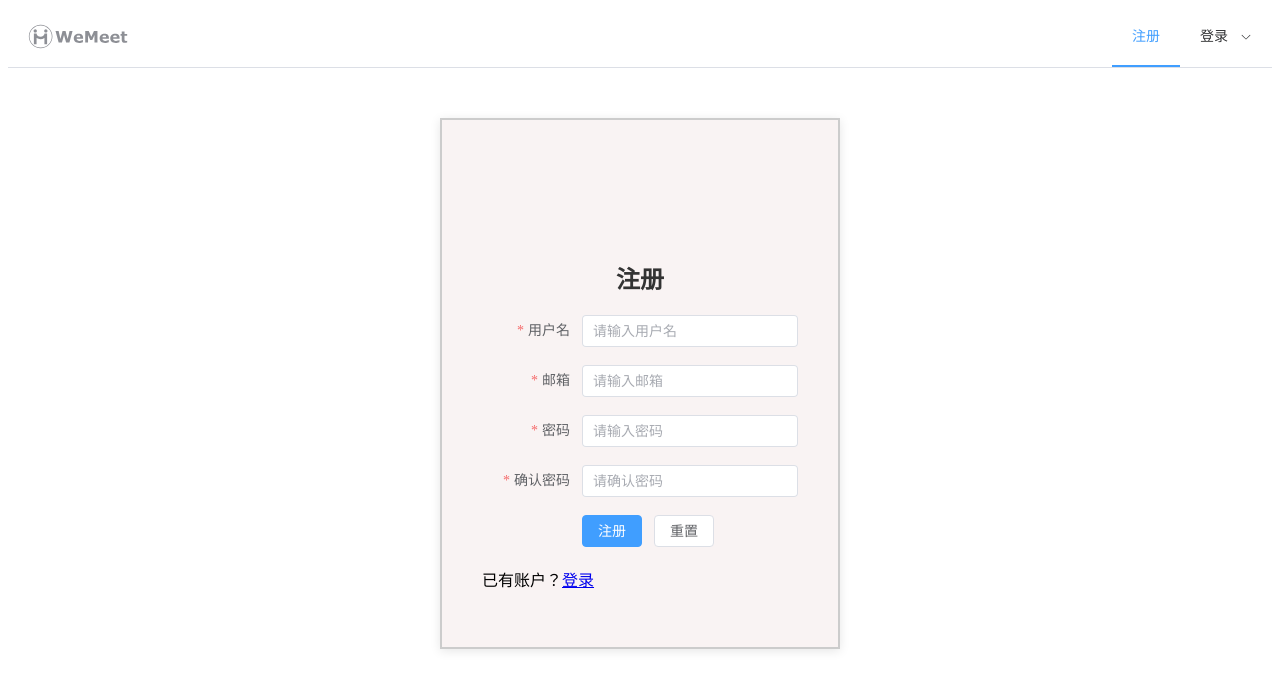
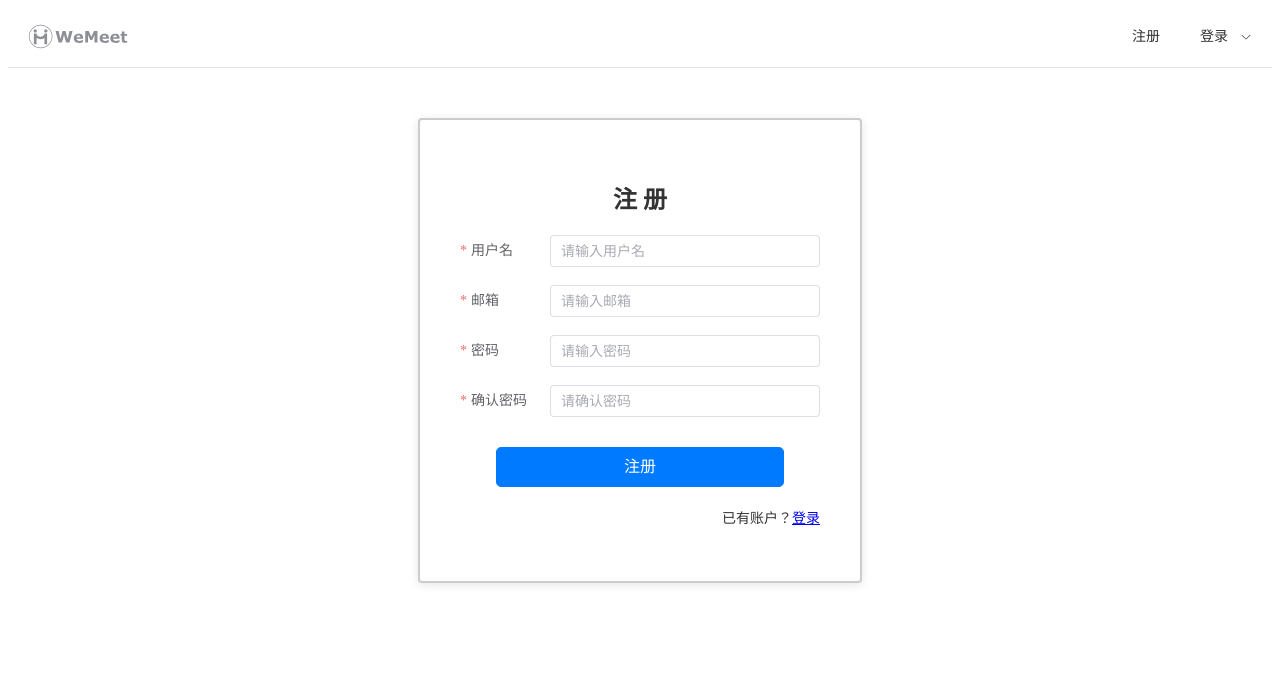
Before and after one commit to 3594643343/NewWebApp, a Vue app: page /register in a window 1280 px wide. Shown: the top 690 px of the page. Built offline with nearby package versions, Linux system fonts and the light colour scheme.

Commit message:
注册登录页面

```diff
--- a/package.json
+++ b/package.json
@@ -15,6 +15,7 @@
     "vue-router": "^4.4.5"
   },
   "devDependencies": {
+    "@types/node": "^22.10.1",
     "@vitejs/plugin-vue": "^5.2.1",
     "sass-embedded": "^1.81.0",
     "vite": "^6.0.1",
--- a/src/components/layouts/BaseHeader.vue
+++ b/src/components/layouts/BaseHeader.vue
@@ -13,21 +13,30 @@
           alt="Element logo"
         />
       </el-menu-item>
-      <el-menu-item index="1">注册</el-menu-item>
-      <el-sub-menu index="2">
+      <el-menu-item index="register">注册</el-menu-item>
+      <el-sub-menu index="login">
         <template #title>登录</template>
-        <el-menu-item index="2-1">邮箱登录</el-menu-item>
-        <el-menu-item index="2-2">账号登录</el-menu-item>
+        <el-menu-item index="email-login">邮箱登录</el-menu-item>
+        <el-menu-item index="account-login">账号登录</el-menu-item>
       </el-sub-menu>
     </el-menu>
 </template>
 
 <script lang="ts" setup>
 import { ref } from 'vue'
+import { useRouter } from 'vue-router';
 
+const router = useRouter();
 const activeIndex = ref('1')
 const handleSelect = (key: string, keyPath: string[]) => {
-console.log(key, keyPath)
+  console.log(key, keyPath)
+  if (key === 'register') {
+    router.push('/register')
+  } else if (key === 'email-login') {
+    router.push('/emaillogin')
+  } else if (key === 'account-login') {
+    router.push('/accountlogin')
+  }
 }
 </script>
 
--- a/src/router/index.js
+++ b/src/router/index.js
@@ -4,6 +4,8 @@ import button from '@/views/test/button.vue'
 import plusIcon from '@/views/test/plusIcon.vue'
 import test from '@/views/test/test.vue'
 import Register from '@/views/register/Register.vue'
+import EmailLogin from '@/views/login/EmailLogin.vue'
+import AccountLogin from '@/views/login/AccountLogin.vue'
 import Main from '@/views/main/Main.vue'
 
 const router = createRouter({
@@ -30,6 +32,16 @@ const router = createRouter({
       component: Register,
     },
     {
+      path: '/emaillogin',
+      name: 'emaillogin',
+      component: EmailLogin,
+    },
+    {
+      path: '/accountlogin',
+      name: 'accountlogin',
+      component: AccountLogin,
+    },
+    {
       path: '/test',
       name: 'test',
       component: test,
--- /dev/null
+++ b/src/views/login/AccountLogin.vue
@@ -0,0 +1,106 @@
+<template>
+    <BaseHeader/>
+    <!-- <el-container class="page-container"> -->
+      <el-card class="page-container">
+        <h2 class="header-title">登 录</h2>
+        <div class="account-login-container">
+          <el-form :model="form" :rules="rules" :label-position="'left'" label-width="90px" class="account-login-form">
+            <el-form-item label="用户名" prop="username">
+              <el-input type="text" v-model="form.username" placeholder="请输入用户名" />
+            </el-form-item>
+
+            <el-form-item label="密码" prop="password">
+              <el-input type="password" v-model="form.password" placeholder="请输入密码" />
+            </el-form-item>
+
+            <!-- <el-form-item> -->
+              <el-button type="primary" class="account-login-button" @click="handleAccountLogin">登录</el-button>
+            <!-- </el-form-item> -->
+          </el-form>
+
+          <p class="text-center login-link">
+            没有账户？<router-link to="/register">注册</router-link>
+          </p>
+        </div>
+      </el-card>
+    <!-- </el-container> -->
+  </template>
+
+  <script lang="ts" setup>
+  import { ref} from 'vue'
+
+
+
+
+  const form = ref({
+  username: '',
+  password: '',
+  })
+
+  const rules = {
+  username: [
+    { required: true, message: '请输入用户名', trigger: 'blur' },
+    { min: 3, max: 10, message: '长度在 3 到 10 个字符', trigger: 'blur' }
+  ],
+  password: [
+    { required: true, message: '请输入密码', trigger: 'blur' },
+    { min: 6, max: 16, message: '长度在 6 到 16 个字符', trigger: 'blur' }
+  ],
+  }
+
+  const handleAccountLogin = () => {
+  console.log('AccountLogin')
+  }
+
+  </script>
+
+
+
+  <style scoped>
+  .page-container {
+    max-width: 400px; /* 设置最大宽度 */
+    width: 90%; /* 设置宽度自适应 */
+    margin: 50px auto; /* 上下间距并居中 */
+    padding: 20px;
+    border: 2px solid #ccc;
+    box-shadow: 0 2px 10px rgba(0, 0, 0, 0.1);
+    background-color: #FFFFFF; /* 卡片背景颜色 */
+  }
+
+  .header-title {
+    margin-bottom: 20px;
+    margin-top: 20px;
+    font-size: 24px;
+    color: #333;
+    text-align: center;
+  }
+  .account-login-form {
+    margin-bottom: 20px;
+  }
+  .account-login-button {
+    display: block;
+    width: 80%;
+    height: 40px;
+    margin: 30px auto 0;
+    background-color: #007bff;
+    border-color: #007bff;
+    color: #fff;
+    font-size: 16px;
+    padding: 10px;
+    border-radius: 5px;
+  }
+
+  .account-login-button:hover {
+    background-color: #0056b3;
+    border-color: #0056b3;
+  }
+
+  .login-link {
+    margin-top: auto;
+    text-align: right;
+    font-size: 14px;
+    color: #333;
+  }
+
+
+  </style>
--- /dev/null
+++ b/src/views/login/EmailLogin.vue
@@ -0,0 +1,105 @@
+<template>
+    <BaseHeader/>
+    <!-- <el-container class="page-container"> -->
+      <el-card class="page-container">
+        <h2 class="header-title">登 录</h2>
+        <div class="email-login-container">
+          <el-form :model="form" :rules="rules" :label-position="'left'" label-width="90px" class="email-login-form">
+
+            <el-form-item label="邮箱" prop="email">
+              <el-input type="email" v-model="form.email" placeholder="请输入邮箱" />
+            </el-form-item>
+
+            <el-form-item label="密码" prop="password">
+              <el-input type="password" v-model="form.password" placeholder="请输入密码" />
+            </el-form-item>
+
+            <!-- <el-form-item> -->
+              <el-button type="primary" class="email-login-button" @click="handleEmailLogin">登录</el-button>
+            <!-- </el-form-item> -->
+          </el-form>
+          <p class="text-center login-link">
+            没有账户？<router-link to="/register">注册</router-link>
+          </p>
+        </div>
+      </el-card>
+    <!-- </el-container> -->
+  </template>
+
+  <script lang="ts" setup>
+  import { ref} from 'vue'
+
+
+
+
+  const form = ref({
+  email: '',
+  password: '',
+  })
+
+  const rules = {
+  email: [
+    { required: true, message: '请输入邮箱', trigger: 'blur' },
+    { type: 'email', message: '邮箱格式不正确', trigger: 'blur' }
+  ],
+  password: [
+    { required: true, message: '请输入密码', trigger: 'blur' },
+    { min: 6, max: 16, message: '长度在 6 到 16 个字符', trigger: 'blur' }
+  ],
+  }
+
+  const handleEmailLogin = () => {
+  console.log('email-login')
+  }
+
+  </script>
+
+
+
+  <style scoped>
+  .page-container {
+    max-width: 400px; /* 设置最大宽度 */
+    width: 90%; /* 设置宽度自适应 */
+    margin: 50px auto; /* 上下间距并居中 */
+    padding: 20px;
+    border: 2px solid #ccc;
+    box-shadow: 0 2px 10px rgba(0, 0, 0, 0.1);
+    background-color: #FFFFFF; /* 卡片背景颜色 */
+  }
+
+  .header-title {
+    margin-bottom: 20px;
+    margin-top: 20px;
+    font-size: 24px;
+    color: #333;
+    text-align: center;
+  }
+  .email-login-form {
+    margin-bottom: 20px;
+  }
+  .email-login-button {
+    display: block;
+    width: 80%;
+    height: 40px;
+    margin: 30px auto 0;
+    background-color: #007bff;
+    border-color: #007bff;
+    color: #fff;
+    font-size: 16px;
+    padding: 10px;
+    border-radius: 5px;
+  }
+
+  .email-login-button:hover {
+    background-color: #0056b3;
+    border-color: #0056b3;
+  }
+
+  .login-link {
+    margin-top: auto;
+    text-align: right;
+    font-size: 14px;
+    color: #333;
+  }
+
+  </style>
--- a/src/views/register/Register.vue
+++ b/src/views/register/Register.vue
@@ -1,10 +1,10 @@
 <template>
   <BaseHeader/>
-  <el-container class="page-container">
-    <el-main>
-      <h2 class="header-title">注册</h2>
+  <!-- <el-container class="page-container"> -->
+    <el-card class="page-container">
+      <h2 class="header-title">注 册</h2>
       <div class="register-container">
-        <el-form :model="form" ref="form" :rules="rules" label-width="100px" class="register-form">
+        <el-form :model="form" :rules="rules" :label-position="'left'" label-width="90px" class="register-form">
           <el-form-item label="用户名" prop="username">
             <el-input type="text" v-model="form.username" placeholder="请输入用户名" />
           </el-form-item>
@@ -21,24 +21,26 @@
             <el-input type="password" v-model="form.confirmPassword" placeholder="请确认密码" />
           </el-form-item>
 
-          <el-form-item>
-            <el-button type="primary" @click="handleRegister">注册</el-button>
-            <el-button @click="resetForm">重置</el-button>
-          </el-form-item>
+          <!-- <el-form-item> -->
+            <el-button type="primary" class="register-button" @click="handleRegister">注册</el-button>
+          <!-- </el-form-item> -->
         </el-form>
 
-        <p class="text-center mt-3">
-          已有账户？<router-link to="/login">登录</router-link>
+        <p class="text-center login-link">
+          已有账户？<router-link to="/emaillogin">登录</router-link>
         </p>
       </div>
-    </el-main>
-  </el-container>
+    </el-card>
+  <!-- </el-container> -->
 </template>
 
 <script lang="ts" setup>
-import { ref, reactive } from 'vue'
+import { ref} from 'vue'
 
-const form = reactive({
+
+
+
+const form = ref({
 username: '',
 email: '',
 password: '',
@@ -68,49 +70,54 @@ const handleRegister = () => {
 console.log('register')
 }
 
-const resetForm = () => {
-console.log('reset form')
-}
-
 </script>
 
 
 
 <style scoped>
-.page-header {
-  background-color: #f2f2f2;
-  padding: 20px 0;
-  display: flex;
-  align-items: center;
-  justify-content: space-between;
-  margin-left: 500px;
-}
 .page-container {
-max-width: 400px;
-margin: 50px auto;
+  max-width: 400px; /* 设置最大宽度 */
+  width: 90%; /* 设置宽度自适应 */
+  margin: 50px auto; /* 上下间距并居中 */
   padding: 20px;
   border: 2px solid #ccc;
   box-shadow: 0 2px 10px rgba(0, 0, 0, 0.1);
-background-color: #f9f3f3;
-height: 80%;
+  background-color: #FFFFFF; /* 卡片背景颜色 */
 }
 
 .header-title {
   margin-bottom: 20px;
-margin-top: 100px;
+  margin-top: 20px;
   font-size: 24px;
   color: #333;
   text-align: center;
 }
 .register-form {
-
   margin-bottom: 20px;
-    .el-input {
-      width: 100%;
-      color: aqua;
-      border-color: #c90fad;
+}
+.register-button {
+  display: block;
+  width: 80%;
+  height: 40px;
+  margin: 30px auto 0;
+  background-color: #007bff;
+  border-color: #007bff;
+  color: #fff;
+  font-size: 16px;
+  padding: 10px;
+  border-radius: 5px;
 }
 
+.register-button:hover {
+  background-color: #0056b3;
+  border-color: #0056b3;
+}
+
+.login-link {
+  margin-top: auto;
+  text-align: right;
+  font-size: 14px;
+  color: #333;
 }
 
 </style>
```
Also changed, not shown: 1 other file (tests, documents, lock files or other folders). Lines whose indentation alone changed are shown as unchanged.
